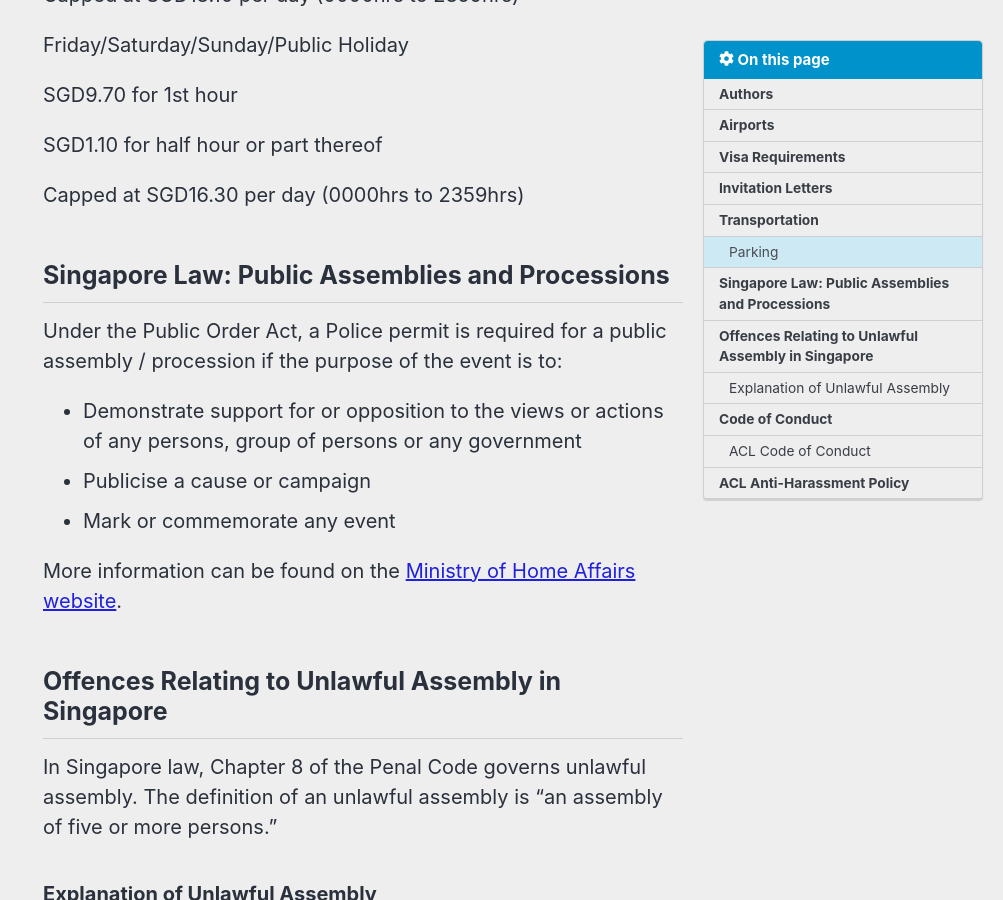
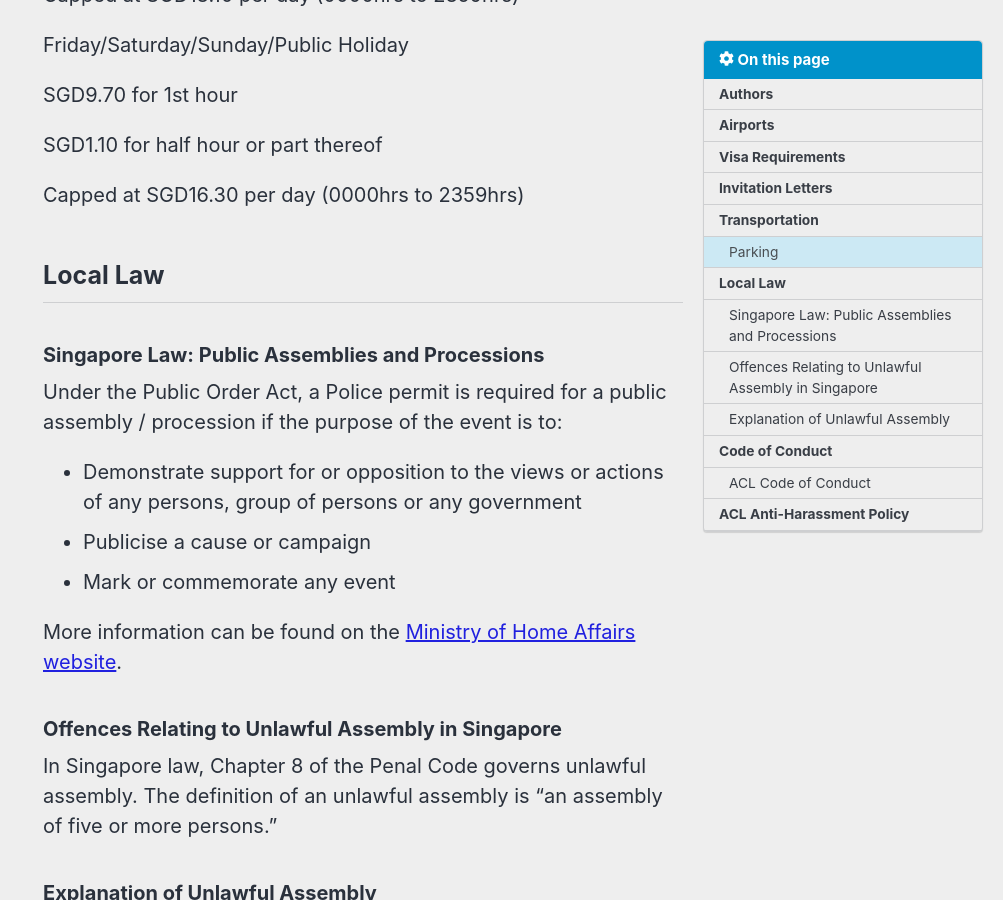
Before and after one commit to acl-org/emnlp-2023, a Jekyll site: the page built from _pages/participants.md, in a window 1280 px wide and 900 px high, scrolled down 2578 px. Shown: the whole window, without its empty margins (277-1280 px from the left). Built offline with Jekyll 4.4.1, drawn with Linux system fonts in a browser that asks for light colours; cached includes are drawn as plain includes; nearby versions of some CDN libraries.

Commit message:
Update participants.md

```diff
--- a/_pages/participants.md
+++ b/_pages/participants.md
@@ -94,7 +94,9 @@ SGD1.10 for half hour or part thereof
 Capped at SGD16.30 per day (0000hrs to 2359hrs)
 
 
-## Singapore Law: Public Assemblies and Processions
+## Local Law
+
+### Singapore Law: Public Assemblies and Processions
 
 Under the Public Order Act, a Police permit is required for a public assembly / procession if the purpose of the event is to:
 - Demonstrate support for or opposition to the views or actions of any persons, group of persons or any government
@@ -103,7 +105,7 @@ Under the Public Order Act, a Police permit is required for a public assembly /
 
 More information can be found on the [Ministry of Home Affairs website](https://www.mha.gov.sg/what-we-do/maintaining-law-and-order/maintaining-public-order#::text=Under%20the%20Public%20Order%20Act,Publicise%20a%20cause%20or%20campaign).
 
-## Offences Relating to Unlawful Assembly in Singapore
+### Offences Relating to Unlawful Assembly in Singapore
 
 In Singapore law, Chapter 8 of the Penal Code governs unlawful assembly. The definition of an unlawful assembly is "an assembly of five or more persons."
 
```
